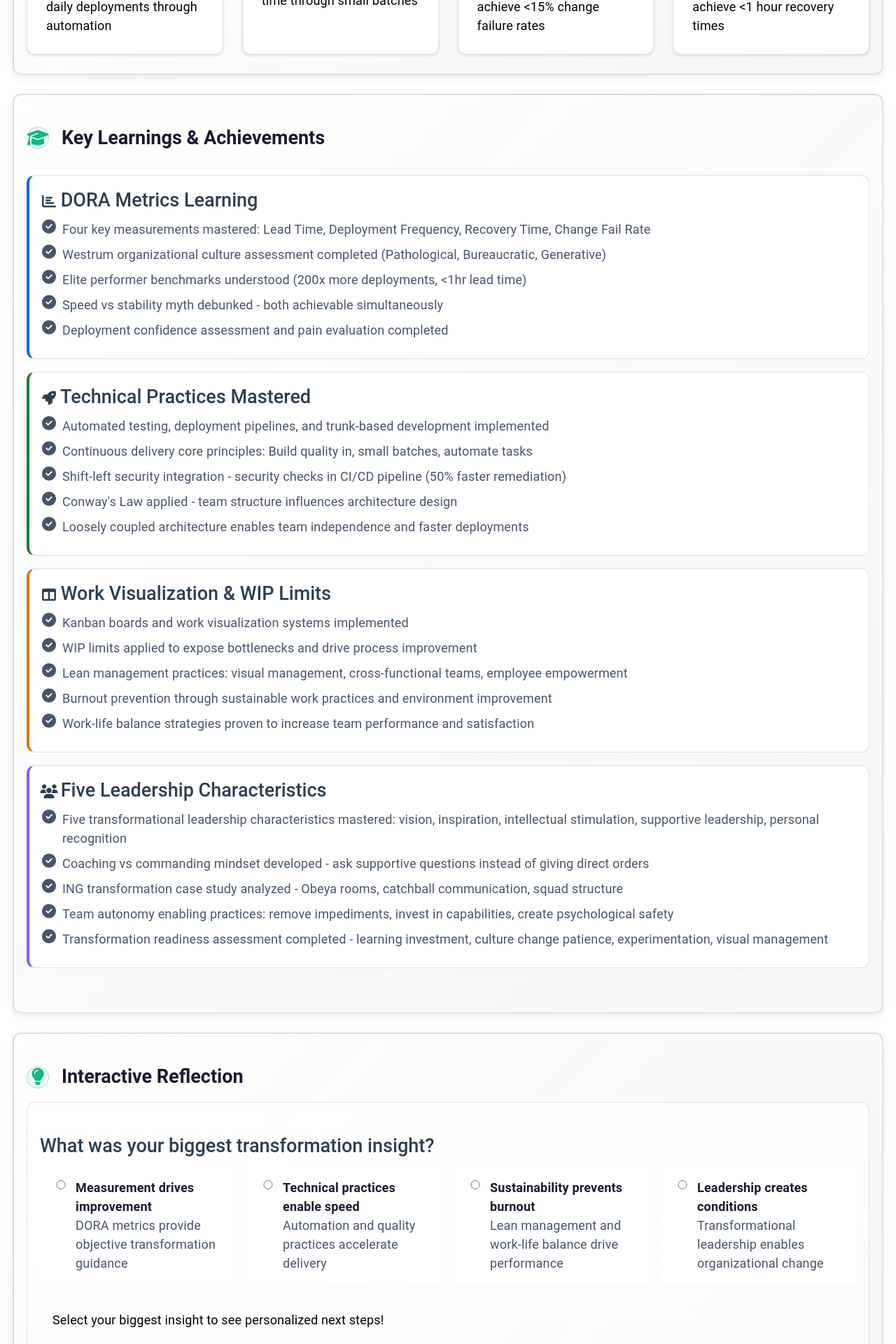
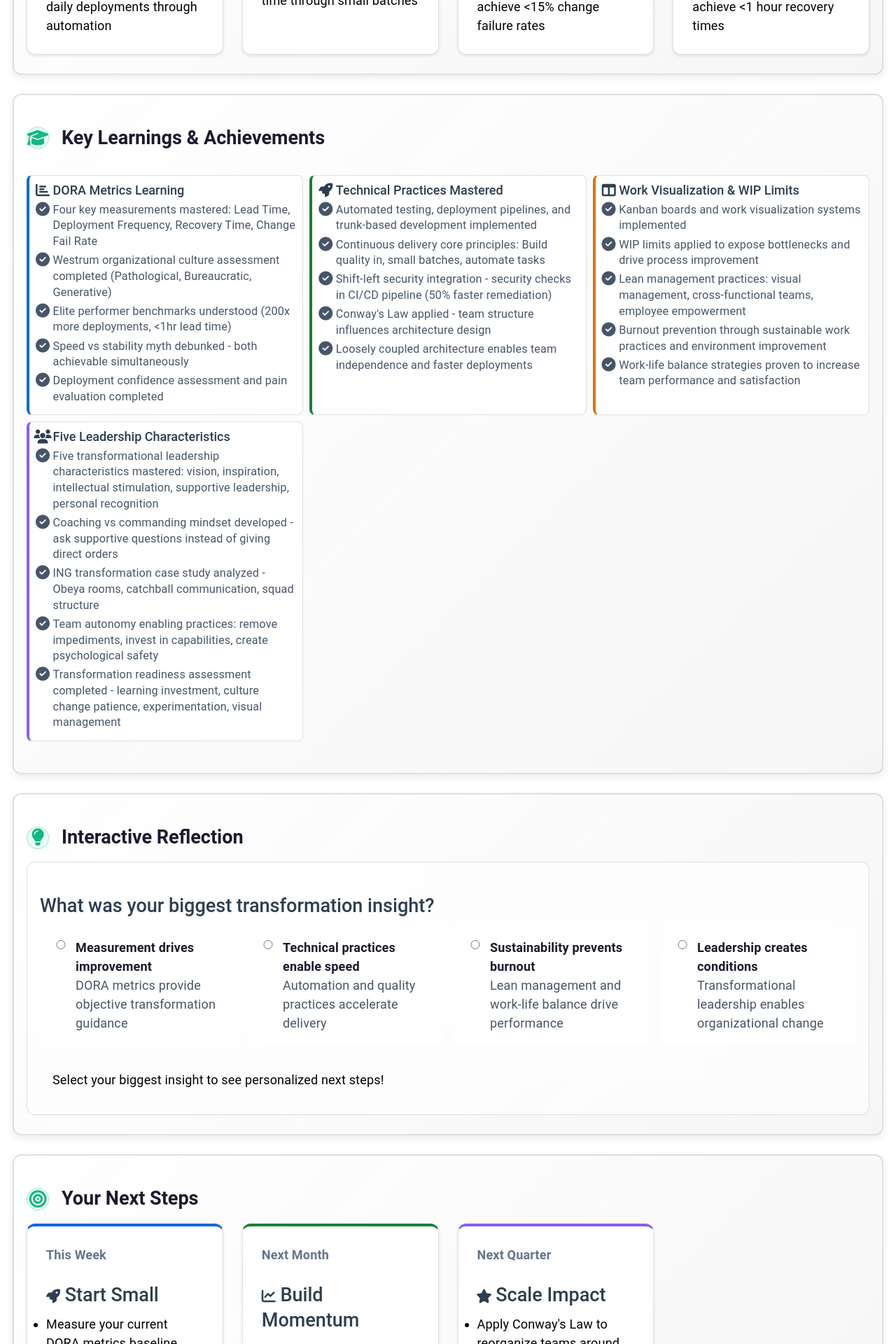
Before and after one commit to mhenke/accelerate-devex-book-club-notebooklm, a Jekyll site: the page built from docs/transformation-complete.md, in a window 1280 px wide. Shown: the part 2142-4062 px from the top of the page at 70% size. Built offline with Jekyll 4.4.1, drawn with Linux system fonts in a browser that asks for light colours; some web fonts are replaced.

Commit message:
Update transformation page styles

```diff
--- a/docs/_sass/pages/_transformation-complete.scss
+++ b/docs/_sass/pages/_transformation-complete.scss
@@ -94,35 +94,62 @@
 
 // Learning highlights list refinement
 .learning-highlights {
+  display: grid;
+  grid-template-columns: repeat(auto-fit, minmax(300px, 1fr));
+  gap: var(--space-sm);
+
+  @include mobile-only {
+    grid-template-columns: 1fr;
+  }
+
   .learning-category {
     background: var(--background-white);
     border: 1px solid var(--border-medium);
-    border-radius: var(--radius-lg);
-    padding: var(--space-md);
-    margin-bottom: var(--space-md);
+    border-radius: var(--radius-md);
+    padding: var(--space-sm);
 
     h3 {
-      margin-top: 0;
+      margin: 0 0 var(--space-xs) 0;
+      font-size: var(--font-size-body);
+      display: flex;
+      align-items: center;
+      gap: var(--space-xs);
     }
     .achievement-list {
       list-style: none;
       padding: 0;
-      margin: var(--space-sm) 0 0;
+      margin: 0;
     }
     .achievement-list li {
       display: flex;
-      gap: var(--space-sm);
+      gap: var(--space-xs);
       align-items: flex-start;
       color: #475569;
-      margin-bottom: .5rem;
+      margin-bottom: var(--space-xs);
+      font-size: 0.9rem;
+      line-height: 1.4;
+
+      i {
+        flex-shrink: 0;
+        font-size: 0.85rem;
+        margin-top: 0.15rem;
+      }
     }
   }
 
   // Theme variants using design tokens
-  .meeting-1-theme { border-left: 4px solid var(--meeting-1-color); }
-  .meeting-2-theme { border-left: 4px solid var(--meeting-2-color); }
-  .meeting-3-theme { border-left: 4px solid var(--meeting-3-color); }
-  .meeting-4-theme { border-left: 4px solid var(--meeting-4-color); }
+  .meeting-1-theme {
+    border-left: 4px solid var(--meeting-1-color);
+  }
+  .meeting-2-theme {
+    border-left: 4px solid var(--meeting-2-color);
+  }
+  .meeting-3-theme {
+    border-left: 4px solid var(--meeting-3-color);
+  }
+  .meeting-4-theme {
+    border-left: 4px solid var(--meeting-4-color);
+  }
 }
 
 // Reflection section (radio cards)
```
